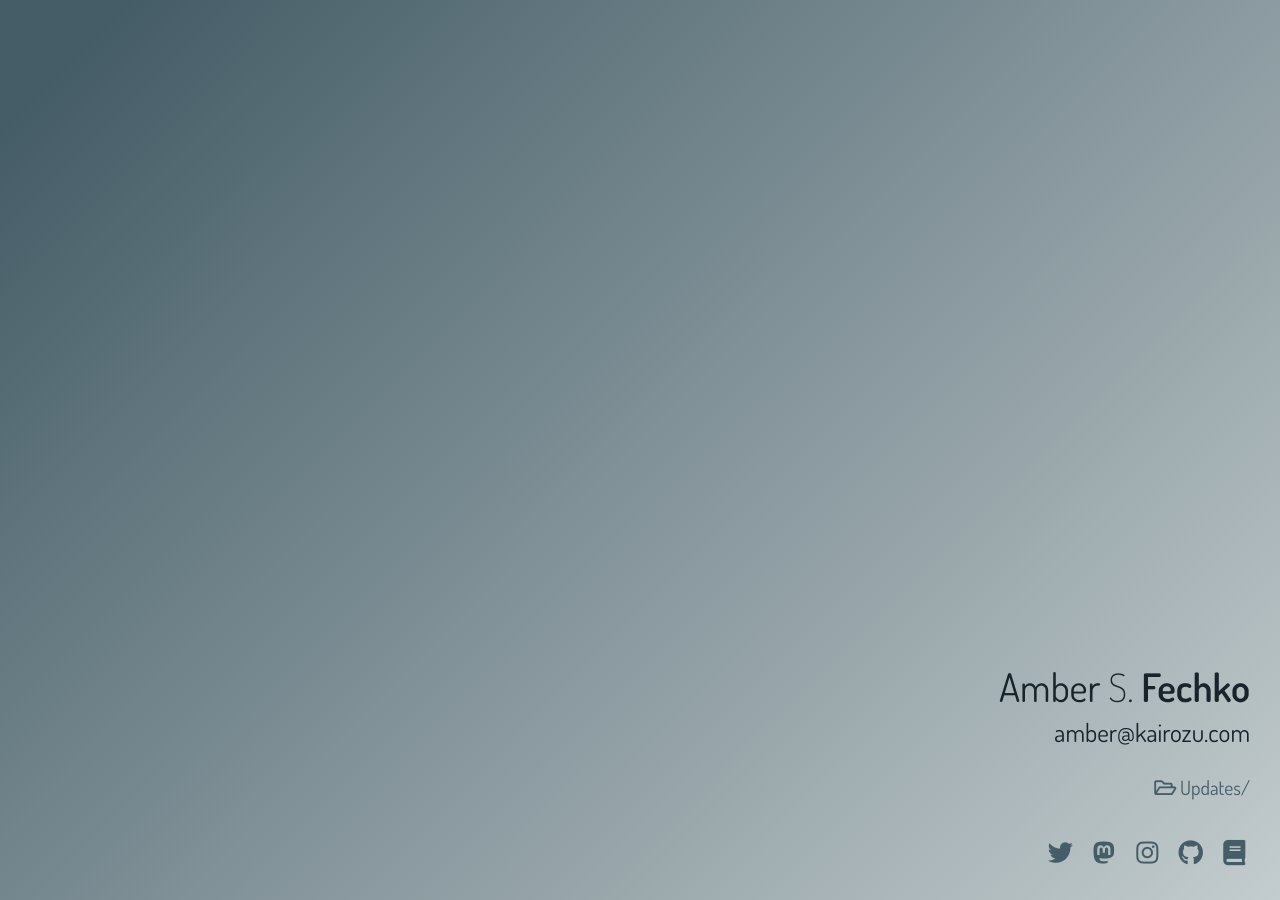
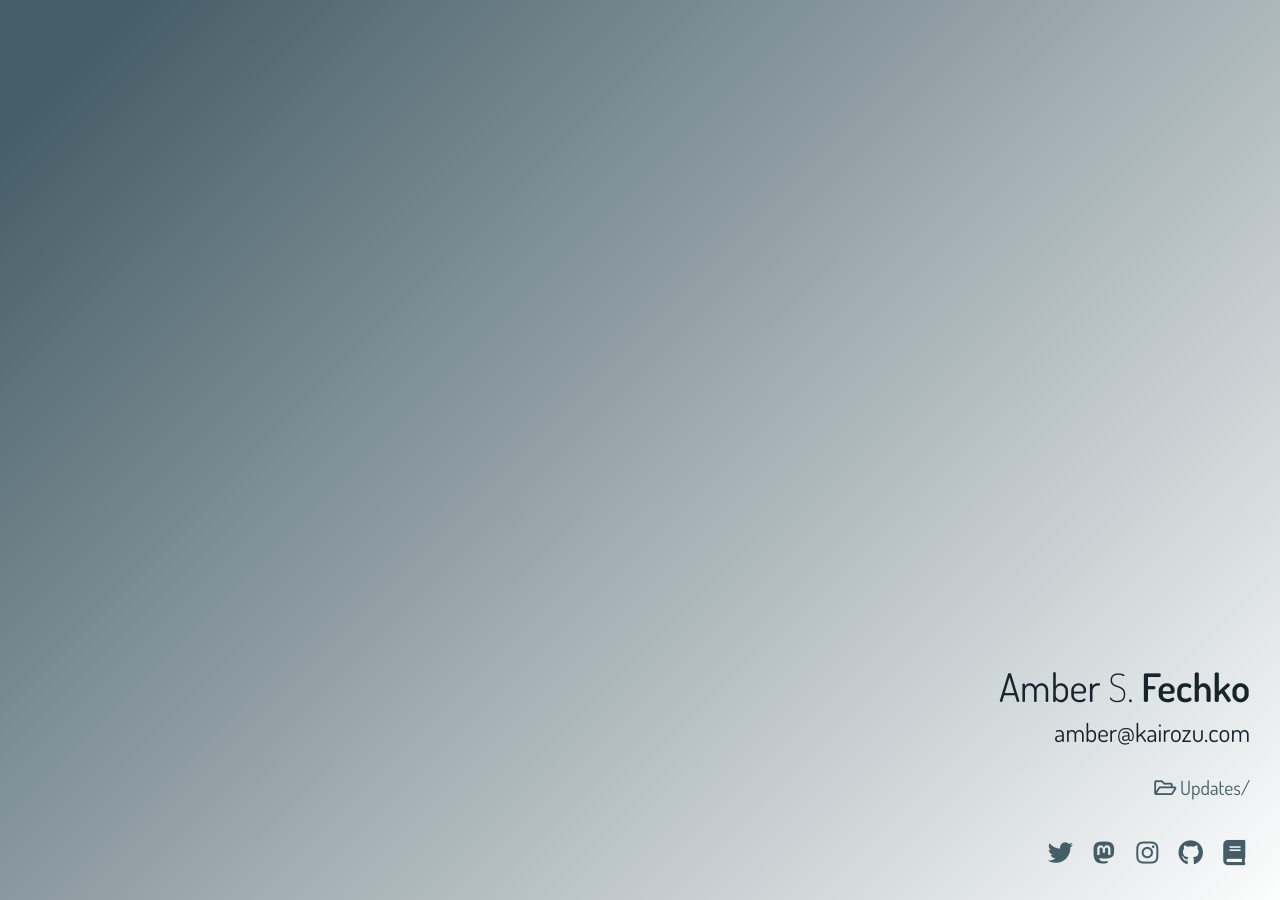
Before and after one commit to kairozu/kairozu.github.io, a Jekyll site: the page built from index.md, in a window 1280 px wide. Built offline with Jekyll 4.4.1, drawn with Linux system fonts in a browser that asks for light colours; nearby versions of some CDN libraries.

Commit message:
changing colors

```diff
--- a/_layouts/index.html
+++ b/_layouts/index.html
@@ -10,8 +10,8 @@
     <link rel="stylesheet" href="css/main.css" type="text/css" rel="stylesheet" />
 	<style>
 	body {
-		background-color: #c3ccce;
-		background-image: linear-gradient(315deg, #c3ccce 0%, #455d67 94%);
+		background-color: #fcfdfd;
+		background-image: linear-gradient(315deg, #fcfdfd 0%, #455d67 94%);
 		margin: 0;
 	}
 	#contactInfo {
--- a/css/main.css
+++ b/css/main.css
@@ -8,7 +8,7 @@ html, body {
     line-height: 1.4;
 }
 body.mainContent {
-    background: #dbe0e1;
+    background: #fcfdfd;
     color: #17242c;
 }
 h2 {
@@ -46,7 +46,7 @@ a, a:link, a:visited {
     word-break: break-all;
     word-break: break-word;
 }
-a, a:focus, a:hover { color: #687768; }
+a, a:focus, a:hover { color: #989898; }
 .bold { font-weight: 600; }
 .italics { font-style: italic; }
 .larger { font-size: larger; }
```
